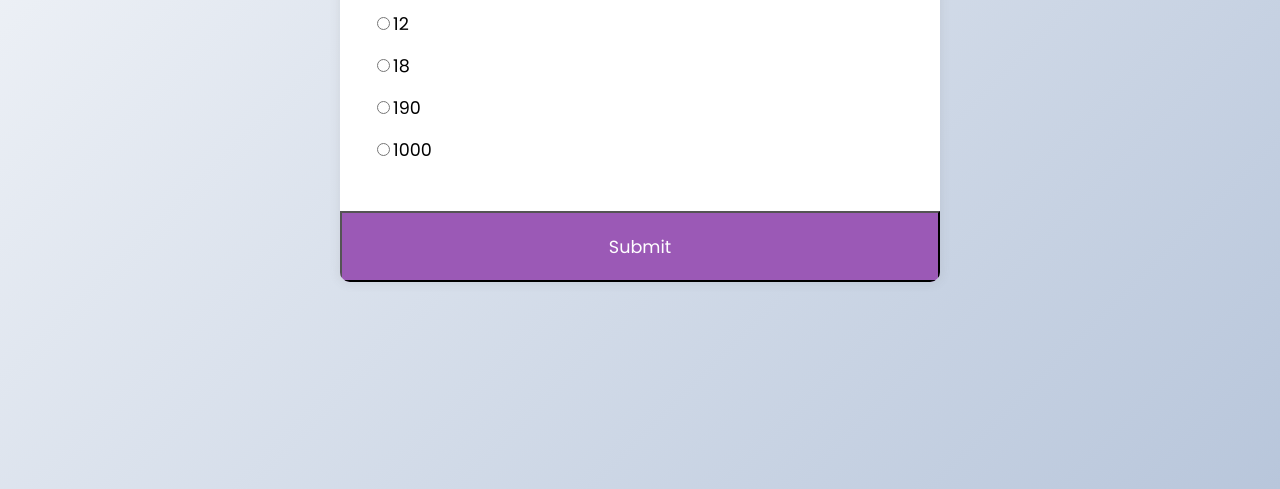
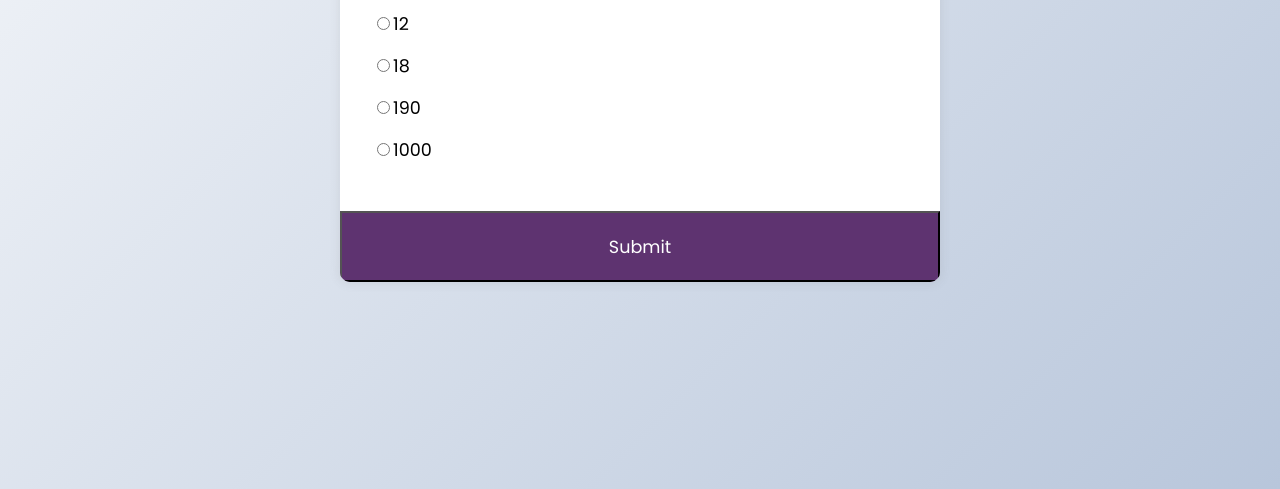
Before and after one commit to aaron-might/quizz_app, a plain HTML site: page index.html in a window 1280 px wide. Both pictures are taken after a click on the button "Submit". Shown: the part 311-800 px from the top of the page. Drawn offline with Linux system fonts and the light colour scheme.

Commit message:
style the button:focus

```diff
--- a/style.css
+++ b/style.css
@@ -26,6 +26,7 @@ body {
 .quiz-header{
     padding: 2rem;
 }
+
 h2 {
     padding: 1rem;
     margin: 0;
@@ -57,3 +58,7 @@ button {
 button:hover{
     background-color: #732d91;
 }
+button:focus {
+    outline: none;
+    background-color: #5e3370;
+}
```
